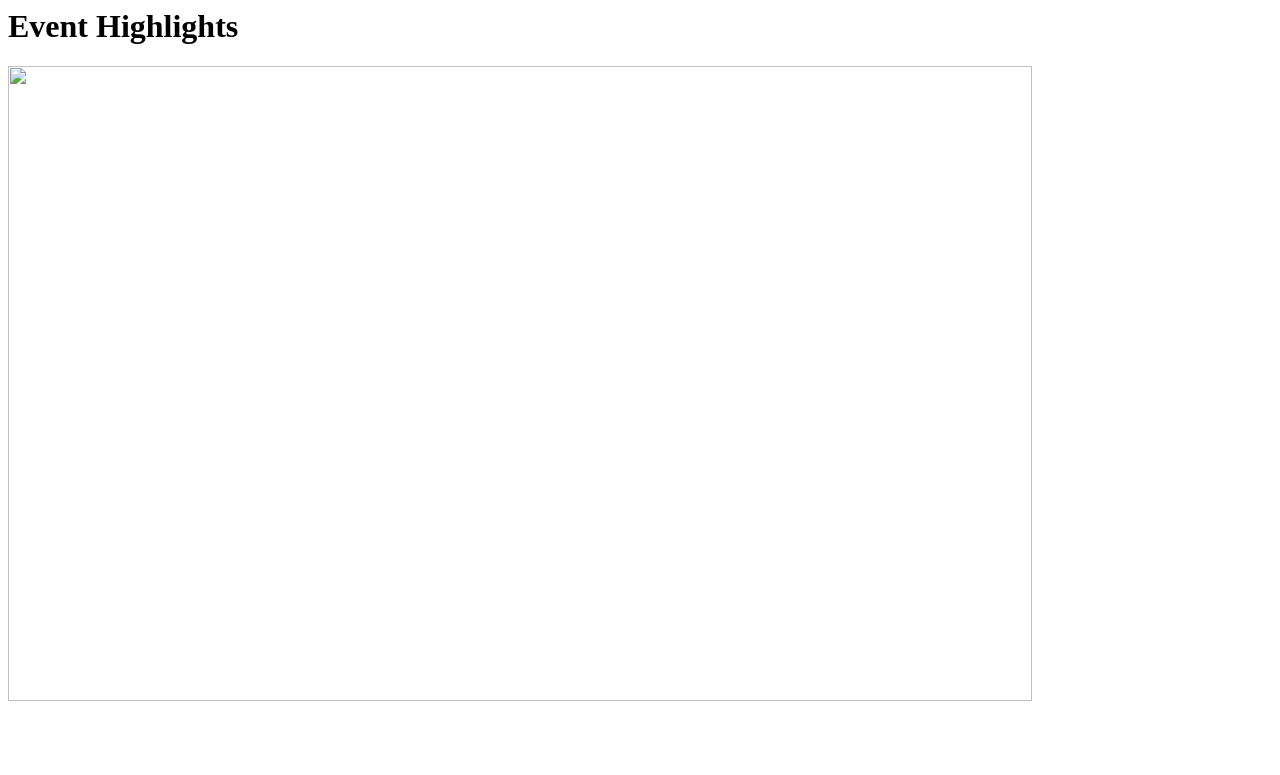
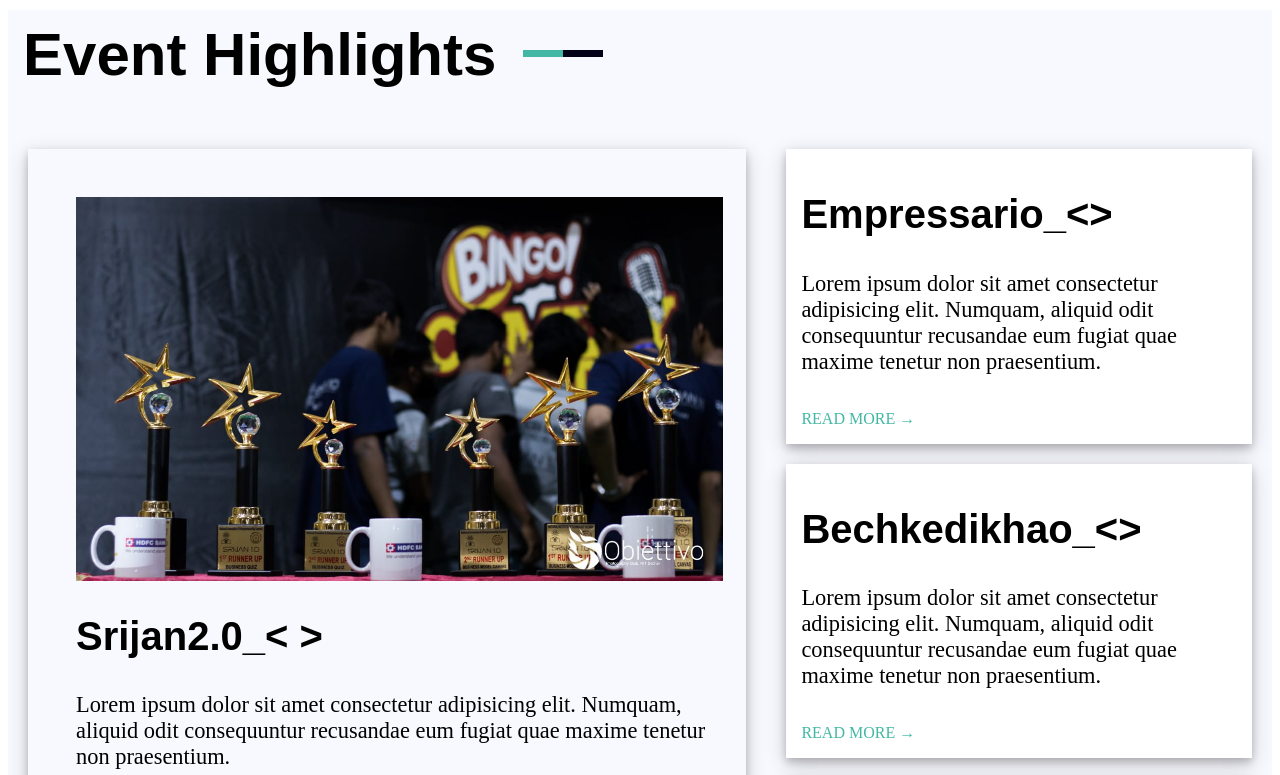
Before and after one commit to MAINUR2001/demo__2, a plain HTML site: page index.html in a window 1280 px wide. Shown: the top 775 px of the page. Drawn offline with Linux system fonts and the light colour scheme; the site is published under a folder, as on GitHub Pages, so addresses that start at the root find nothing.

Commit message:
Update index.html

```diff
--- a/index.html
+++ b/index.html
@@ -4,7 +4,7 @@
     <meta http-equiv="X-UA-Compatible" content="IE=edge">
     <meta name="viewport" content="width=device-width, initial-scale=1.0">
     <title>Document</title>
-    <link rel="stylesheet" href="/style.css">
+    <link rel="stylesheet" href="style.css">
 </head>
 <body>
     <div class="full__Container" id="blur">
@@ -15,7 +15,7 @@
 
         <div class="event__Container">
             <div class="left__Event__Container">
-                <img src="/EVENT__IMAGE.jpeg" alt="" width="90%">
+                <img src="EVENT__IMAGE.jpeg" alt="" width="90%">
                 <div class="srijan__Content">
                     <h2>Srijan2.0_&#60; &#62;</h2>
                     <p>Lorem ipsum dolor sit amet consectetur adipisicing elit.
```
